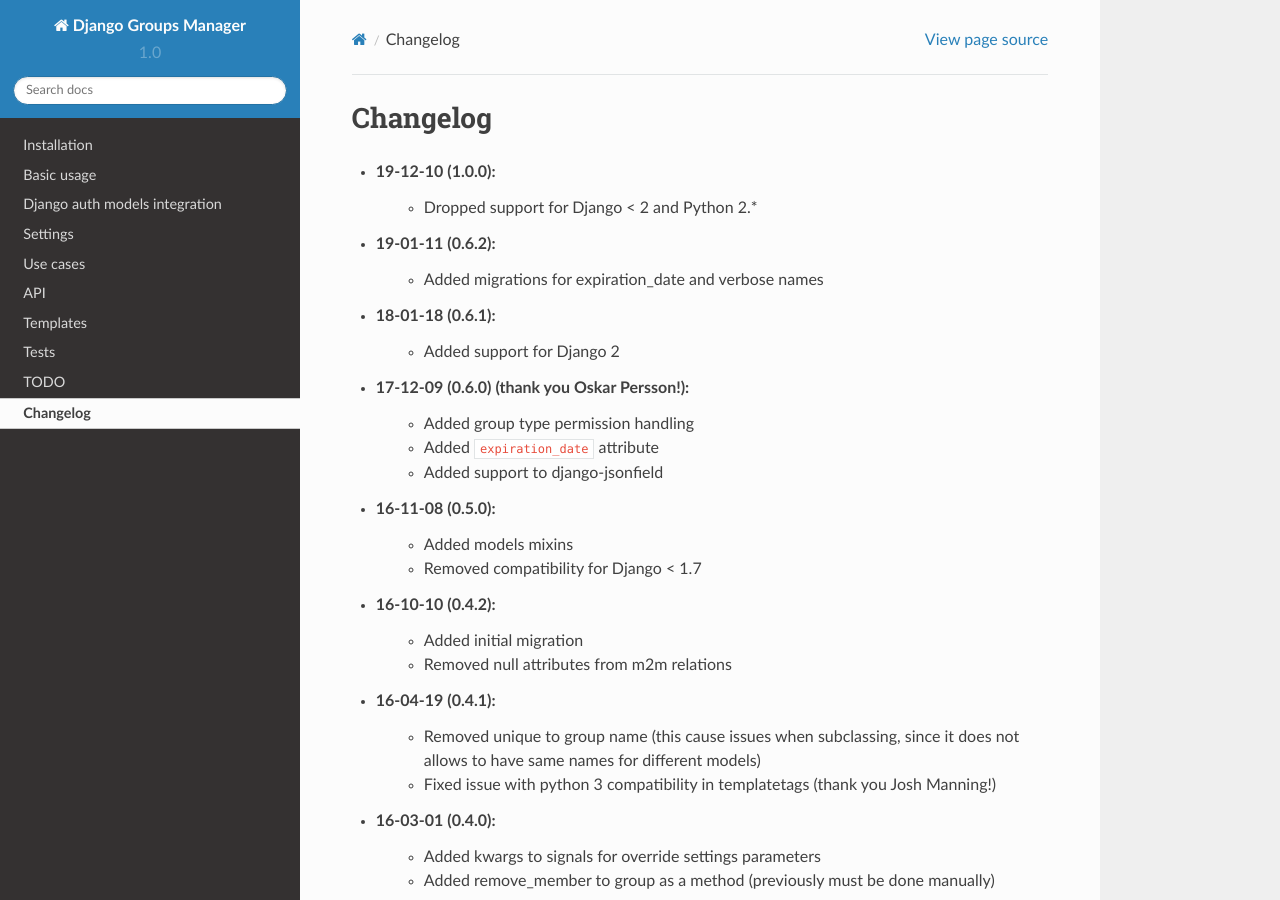
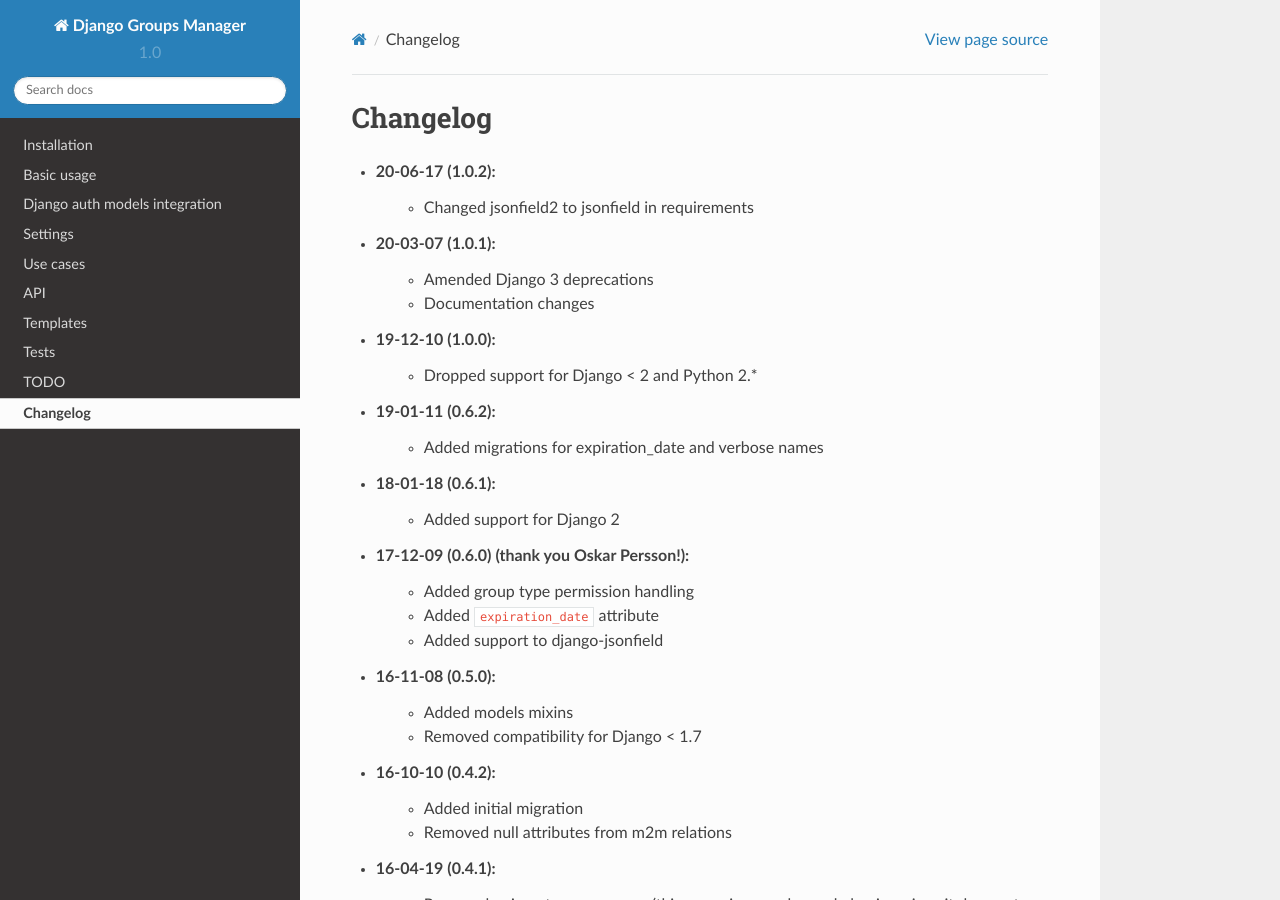
Before and after one commit to vittoriozamboni/django-groups-manager, a Sphinx documentation site: the page built from docs/source/changelog.rst, in a window 1280 px wide and 900 px high. Built offline with Sphinx 7.4.7 and the Read the Docs theme 2.0.0, drawn with Linux system fonts in a browser that asks for light colours.

Commit message:
Added changelog and bumped version

```diff
--- a/docs/source/changelog.rst
+++ b/docs/source/changelog.rst
@@ -1,5 +1,12 @@
 Changelog
 =========
+- 20-06-17 (1.0.2):
+    - Changed jsonfield2 to jsonfield in requirements
+
+- 20-03-07 (1.0.1):
+    - Amended Django 3 deprecations
+    - Documentation changes
+
 - 19-12-10 (1.0.0):
     - Dropped support for Django < 2 and Python 2.*
 
--- a/groups_manager/__init__.py
+++ b/groups_manager/__init__.py
@@ -1 +1 @@
-VERSION = '1.0.1'
+VERSION = '1.0.2'
```
